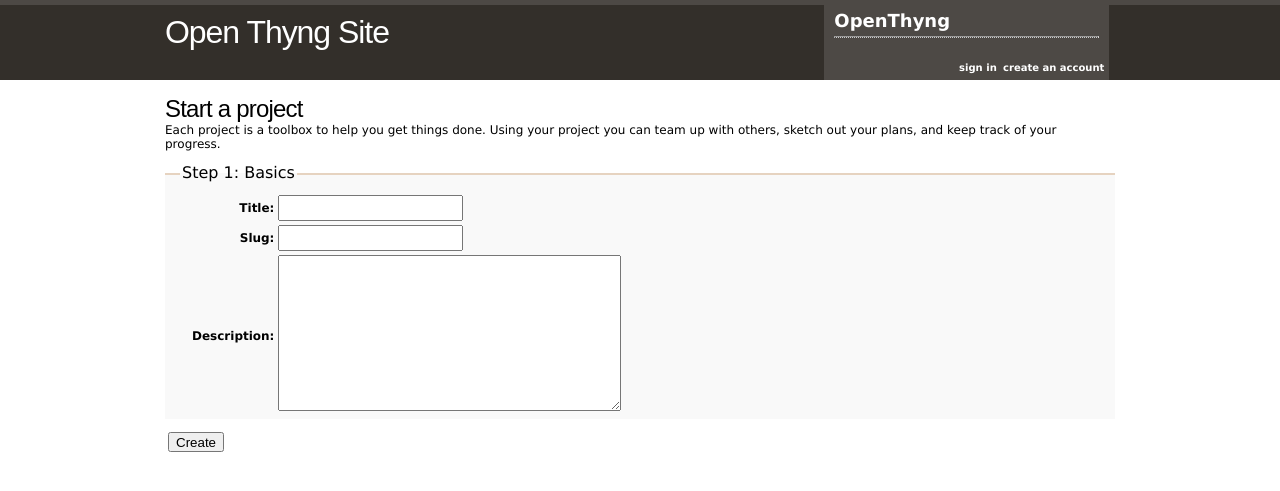
After one commit to socialplanning/thyng, a Django app: template thyng/templates/thyng/create_project.html in a window 1280 px wide. The commit adds this page. Shown: the top 491 px of the page. Run offline with Django 3.2, Linux system fonts and the light colour scheme; the template is opened without the code that fills it: values that come from a table or form of the project are taken from there, others are empty; style sheets or scripts are compiled from the project's sources; some libraries are stand-ins or nearby versions.

Commit message:
Basic project creation form, with creator as admin

```diff
--- a/thyng/admin.py
+++ b/thyng/admin.py
@@ -1,5 +1,6 @@
 from django.contrib import admin
 
-from .models import Project
+from .models import Project, ProjectMember
 
 admin.site.register(Project)
+admin.site.register(ProjectMember)
--- a/thyng/forms.py
+++ b/thyng/forms.py
@@ -4,6 +4,8 @@ from django.contrib.auth.forms import AuthenticationForm \
 from django.utils.translation import ugettext as _
 
 from registration.forms import RegistrationFormUniqueEmail
+
+from .models import Project
 
 
 class ThyngLayoutForm(object):
@@ -16,6 +18,12 @@ class ThyngLayoutForm(object):
             row_ender='</td></tr>',
             help_text_html='<span class="helptext">%s</span>',
             errors_on_separate_row=False)
+
+
+class ProjectCreateForm(ThyngLayoutForm, forms.ModelForm):
+    class Meta:
+        model = Project
+        fields = ['title', 'slug', 'description']
 
 
 class AuthenticationForm(ThyngLayoutForm, BaseAuthenticationForm):
--- a/thyng/models.py
+++ b/thyng/models.py
@@ -1,12 +1,37 @@
+from django.conf import settings
 from django.db import models
+from django.utils.translation import ugettext_lazy as _
+
+
+User = settings.AUTH_USER_MODEL
 
 
 class Project(models.Model):
 
-    slug = models.SlugField(max_length=255)
+    ADMIN_ROLE = 'admin'
+    USER_ROLE = 'user'
+
+    slug = models.SlugField(max_length=255, unique=True)
     title = models.CharField(max_length=255)
 
     description = models.TextField(null=True, blank=True)
 
     created_at = models.DateTimeField(auto_now_add=True)
     updated_at = models.DateTimeField(auto_now=True)
+
+    creator = models.ForeignKey(User, null=True)
+
+    def __unicode__(self):
+        return self.slug
+
+
+class ProjectMember(models.Model):
+    user = models.ForeignKey(User)
+    project = models.ForeignKey(Project)
+
+    created_at = models.DateTimeField(auto_now_add=True)
+
+    role = models.CharField(max_length=255, choices=[
+        (Project.USER_ROLE, _("Member")),
+        (Project.ADMIN_ROLE, _("Admin")),
+    ])
--- a/thyng/static/less/base.less
+++ b/thyng/static/less/base.less
@@ -22,6 +22,11 @@ h1, h2, h3 {
   font-family: Arial, sans-serif;
   font-weight: normal;
   margin: 0;
+}
+
+h2 {
+  font-size: 24px;
+  letter-spacing: -0.0325em;
 }
 
 div {
@@ -231,6 +236,22 @@ div {
 }
 
 form {
+
+  fieldset {
+    border: none;
+    .box;
+    margin: 10px 0;
+    padding: 0;
+
+    legend {
+      font-size: 16px;
+      margin-left: 15px;
+      padding-top: 3px;
+      margin-bottom: 5px;
+      padding-bottom: 5px;
+    }
+  }
+
   th {
     padding-left: 25px;
     text-align: right;
--- /dev/null
+++ b/thyng/templates/thyng/create_project.html
@@ -0,0 +1,37 @@
+{% extends "thyng/base.html" %}
+{% load i18n %}
+
+{% block content %}
+
+<div class="full">
+  <h2>{% blocktrans %}Start a project{% endblocktrans %}</h2>
+  <div>
+    {% blocktrans %}
+    Each project is a toolbox to help you get things done.
+    Using your project you can team up with others, sketch out your plans,
+    and keep track of your progress.
+    {% endblocktrans %}
+  </div>
+  <form action="{% url 'create_project' %}" method="POST">
+    {% csrf_token %}
+    <fieldset>
+      <legend>
+        {% blocktrans %}Step 1: Basics{% endblocktrans %}
+      </legend>
+      <table>
+        {{ form.as_table }}
+      </table>
+    </fieldset>
+
+    <table>
+      <tr>
+        <td>
+          <input type="submit" value="{% blocktrans %}Create{% endblocktrans %}">
+        </td>
+      </tr>
+    </table>
+  </form>
+
+</div>
+
+{% endblock %}
--- a/thyng/urls.py
+++ b/thyng/urls.py
@@ -23,6 +23,8 @@ urlpatterns = [
                            'authentication_form': AuthenticationForm},
         name='auth_login'),
 
+    url('^projects/create/$', views.create_project,
+        name='create_project'),
     url('^projects/(?P<slug>[0-9a-zA-Z\-\_]+)/$', views.project_home,
         name='project_home'),
 ]
```
Also changed, not shown: thyng/tests/factories.py (+21 -0 lines), thyng/tests/test_project.py (added, +45 -0 lines), thyng/views.py (+27 -2 lines), thyng/migrations/0002_auto_20160522_1543.py (added), thyng/migrations/0003_auto_20160522_1601.py (added).
